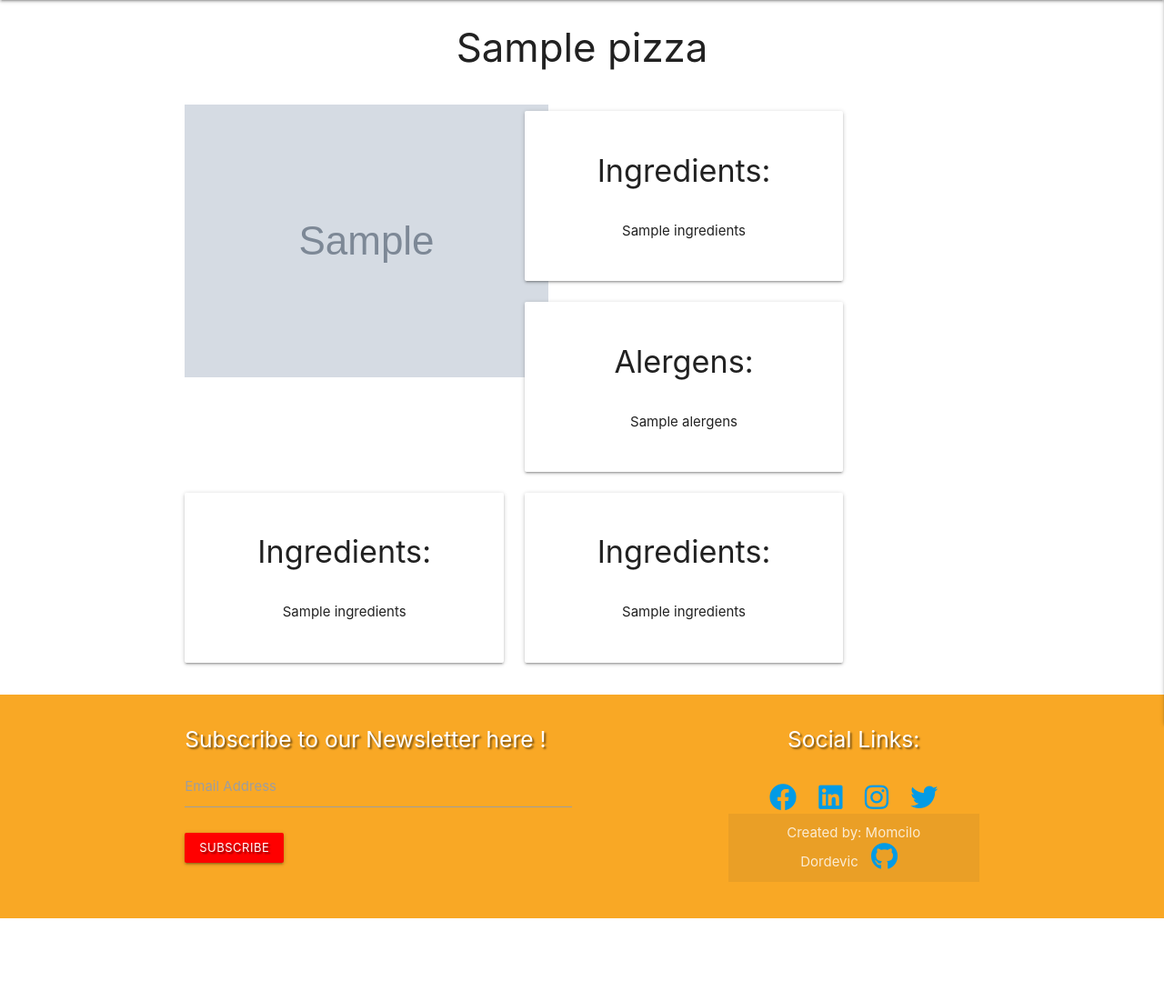
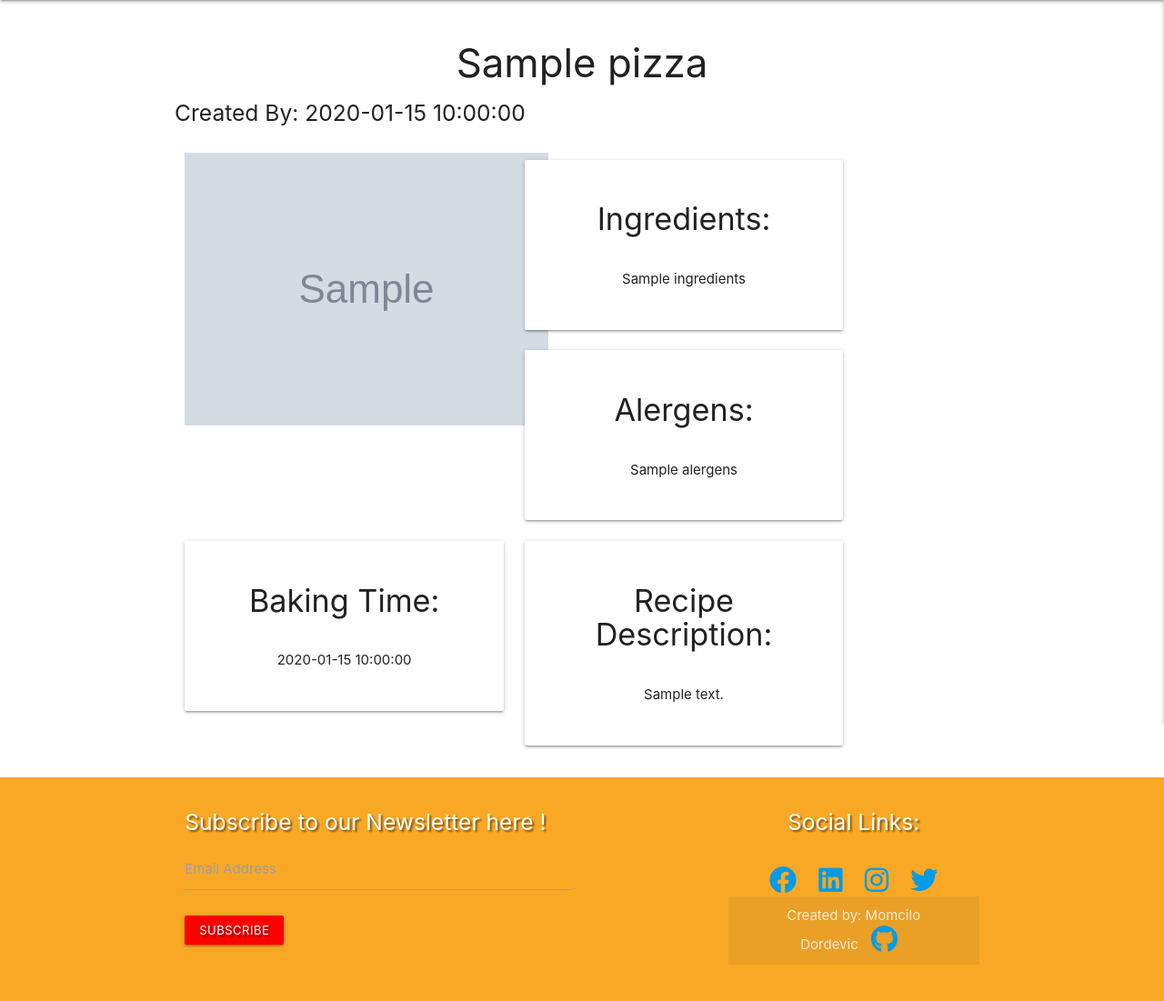
Before and after one commit to Code-Institute-Submissions/MomciloDordevic-MS3, a Flask app: template templates/full_recipe.html in a window 1280 px wide. Shown: the part 64-1165 px from the top of the page at 91% size. Before the commit the page ends 1074 px from the top, so only its background shows below. Run offline with Flask 2, Linux system fonts and the light colour scheme; the template is opened without the code that fills it: most values are stand-ins (such as "Sample title", 1, 10 or a date in 2020); grey boxes marked "Sample" are stand-in pictures; some libraries are stand-ins or nearby versions.

Commit message:
touching up full.recipe.html, thinking about redoing it

```diff
--- a/templates/full_recipe.html
+++ b/templates/full_recipe.html
@@ -6,6 +6,8 @@
             {{ pizza.recipe_name }}
         </h3>
     </div>
+    <h5> Created By:
+        {{ pizza.created_by }}</h5>
 </div>
 
 <section>
@@ -57,8 +59,8 @@
             <div class="card-panel center-align">
                 <div class="row">
                     <div class="col s12">
-                        <h4>Ingredients:</h4><br>
-                        {{ pizza.ingredients }}
+                        <h4>Baking Time:</h4><br>
+                        {{ pizza.baking_time }}
                     </div>
                 </div>
                 {% if session.user|lower == pizza.created_by|lower %}
@@ -76,8 +78,8 @@
             <div class="card-panel center-align">
                 <div class="row">
                     <div class="col s12">
-                        <h4>Ingredients:</h4><br>
-                        {{ pizza.ingredients }}
+                        <h4>Recipe Description:</h4><br>
+                        {{ pizza.recipe_description }}
                     </div>
                 </div>
                 {% if session.user|lower == pizza.created_by|lower %}
```
